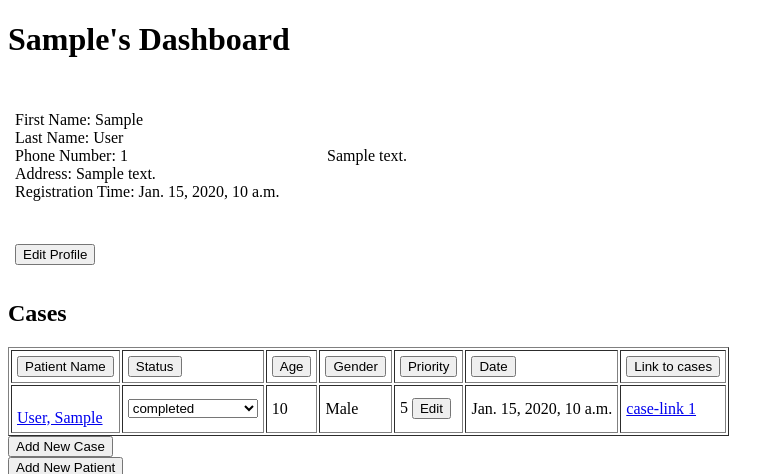
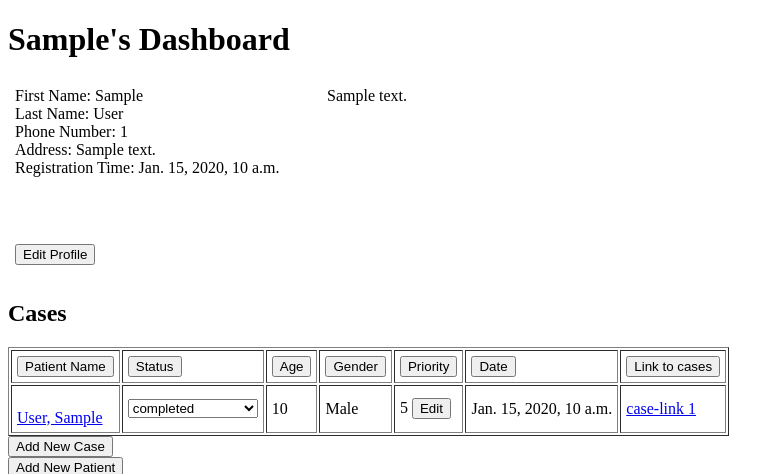
Before and after one commit to CSC301H-Fall2013/Ultra-Remote-Medicine, a Django app: template templates/website/fieldworker.html in a window 1280 px wide. Shown: the top 474 px of the page, without its empty margins (0-784 px from the left). Run offline with Django 3.2, Linux system fonts and the light colour scheme; the template is opened without the code that fills it: most values are stand-ins (such as "Sample title", 1, 10 or a date in 2020); parts of the project's set-up code (start-up, migrations or seed data) failed here and were passed over.

Commit message:
Properly v-aligned cells in the field worker profile table.

```diff
--- a/templates/website/fieldworker.html
+++ b/templates/website/fieldworker.html
@@ -12,13 +12,13 @@
 <form id='workerinfoform' method='post' action="">{% csrf_token %}
 <table border="0" cellpadding="5" style="height:200px">
 <tr>
-<td style="width:300px">
+<td style="width:300px; vertical-align:top">
 	First Name: <input type="text" id="fWorkerFirstName" name="fWorkerFirstName" value='{{first_name}}'>
 	<br> Last Name: <input type="text" id="fWorkerLastName" name="fWorkerLastName" value='{{last_name}}'>
 	<br> Phone Number: <input type="text" id="fWorkerPhoneNumber" name="fWorkerPhoneNumber" value='{{phone_number}}'>
 	<br> Address: <input type="text" id="fWorkerAddress" name="fWorkerAddress" value='{{address}}'>
 </td>
-<td style="width:300px">
+<td style="width:300px; vertical-align:top">
 	{{comments}}
 </td>
 </tr>
@@ -38,7 +38,7 @@
 <span id="workerstatic">
 <table border="0" cellpadding="5"  style="height:200px">
 <tr>
-<td style="width:300px">
+<td style="width:300px; vertical-align:top">
 	First Name: {{first_name}}
 	<br>Last Name: {{last_name}}
 	<br>Phone Number: {{phone_number}}
@@ -46,7 +46,7 @@
 	<br> Registration Time: {{registration_time}}
 	<br>
 </td>
-<td style="width:300px">
+<td style="width:300px; vertical-align:top">
 	{{comments}}
 </td>
 </tr>
```
